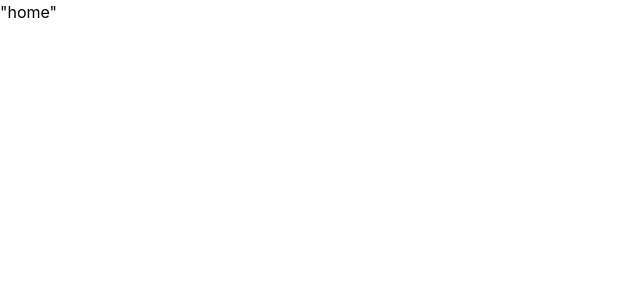
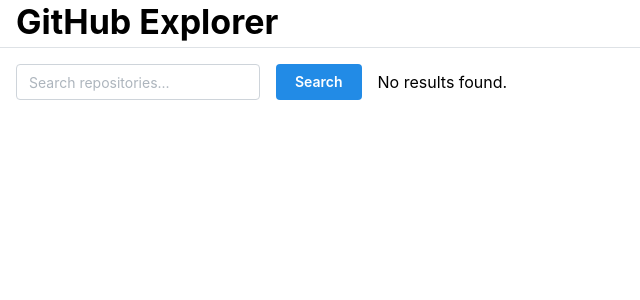
Before and after one commit to Crocsx/github-explorer, a React (Vite) app: page / in a window 1280 px wide. Shown: the top 300 px of the page, without its empty margins (0-640 px from the left). Built offline with nearby package versions, Linux system fonts and the light colour scheme.

Commit message:
feat: github api setup and ui scafolding

```diff
--- a/package.json
+++ b/package.json
@@ -12,11 +12,14 @@
   "dependencies": {
     "@mantine/core": "^8.3.18",
     "@mantine/hooks": "^8.3.18",
+    "@tanstack/react-query": "^5.95.2",
+    "@tanstack/react-query-devtools": "^5.95.2",
     "react": "^19.2.4",
     "react-dom": "^19.2.4"
   },
   "devDependencies": {
     "@eslint/js": "^9.39.4",
+    "@octokit/types": "^16.0.0",
     "@types/node": "^24.12.0",
     "@types/react": "^19.2.14",
     "@types/react-dom": "^19.2.3",
--- a/src/App.tsx
+++ b/src/App.tsx
@@ -1,7 +1,21 @@
+import { MantineProvider } from '@mantine/core';
 import '@mantine/core/styles.css';
+import { QueryClient, QueryClientProvider } from '@tanstack/react-query';
+import { ReactQueryDevtools } from '@tanstack/react-query-devtools';
+
+import { SearchPage } from '@/pages';
+
+const queryClient = new QueryClient();
 
 function App() {
-  return <>"home"</>;
+  return (
+    <MantineProvider>
+      <QueryClientProvider client={queryClient}>
+        <SearchPage />
+        {import.meta.env.DEV && <ReactQueryDevtools />}
+      </QueryClientProvider>
+    </MantineProvider>
+  );
 }
 
 export default App;
--- /dev/null
+++ b/src/components/header/Header.tsx
@@ -0,0 +1,9 @@
+import { Group, Title } from '@mantine/core';
+
+export const Header = () => {
+  return (
+    <Group px="md">
+      <Title>GitHub Explorer</Title>
+    </Group>
+  );
+};
--- /dev/null
+++ b/src/components/header/index.ts
@@ -0,0 +1 @@
+export { Header } from './Header';
--- /dev/null
+++ b/src/components/index.ts
@@ -0,0 +1,2 @@
+export * from './query-boundary';
+export * from './header';
--- /dev/null
+++ b/src/components/query-boundary/QueryBoundary.tsx
@@ -0,0 +1,41 @@
+import type { ReactNode } from 'react';
+
+import { Loader, Alert } from '@mantine/core';
+
+export type QueryBoundaryProps<T> = {
+  /* The data to render when the query is successful. Can be undefined if the query hasn't returned yet or if it returned no data. */
+  data: T | undefined;
+  /* Whether the query is currently loading. */
+  isLoading: boolean;
+  /* Whether the query resulted in an error. */
+  isError: boolean;
+  /* The error object if the query resulted in an error. Can be null if isError is false. */
+  error?: Error | null;
+  /* Whether the query returned no data. This is separate from isError because an empty result can be a valid response (e.g. no repos found for a search term). */
+  isEmpty?: boolean;
+  /* Fallback content to render when the query returns no data. Defaults to a simple message. */
+  emptyFallback?: ReactNode;
+  /* A render prop that receives the query data and returns the content to render when the query is successful. */
+  children: (data: T) => ReactNode;
+};
+
+export function QueryBoundary<T>({
+  data,
+  isLoading,
+  isError,
+  error,
+  isEmpty,
+  emptyFallback = <p>No results found.</p>,
+  children,
+}: QueryBoundaryProps<T>) {
+  if (isLoading) return <Loader />;
+
+  if (isError)
+    return (
+      <Alert color="red">{error?.message ?? 'Something went wrong.'}</Alert>
+    );
+
+  if (isEmpty || !data) return <>{emptyFallback}</>;
+
+  return <>{children(data)}</>;
+}
--- /dev/null
+++ b/src/components/query-boundary/index.ts
@@ -0,0 +1 @@
+export { QueryBoundary, type QueryBoundaryProps } from './QueryBoundary';
--- /dev/null
+++ b/src/data-access/github.ts
@@ -0,0 +1,30 @@
+import type { Endpoints } from '@octokit/types';
+
+type GitHubSearchResponse =
+  Endpoints['GET /search/repositories']['response']['data'];
+
+export async function searchRepositories(
+  query: string,
+  page: number,
+  perPage: number = 20,
+  signal?: AbortSignal,
+) {
+  const params = new URLSearchParams({
+    q: query,
+    page: String(page),
+    per_page: String(perPage),
+  });
+
+  const response = await fetch(
+    `https://api.github.com/search/repositories?${params}`,
+    {
+      signal,
+      headers: {
+        Accept: 'application/vnd.github+json',
+        'X-GitHub-Api-Version': '2026-03-10',
+      },
+    },
+  );
+
+  return response.json() as Promise<GitHubSearchResponse>;
+}
--- /dev/null
+++ b/src/hooks/useRepoSearch.tsx
@@ -0,0 +1,18 @@
+import { useQuery, keepPreviousData } from '@tanstack/react-query';
+
+import { searchRepositories } from '@/data-access/github';
+
+export function useRepoSearch(
+  query: string,
+  page: number,
+  options: { perPage?: number } = {},
+) {
+  return useQuery({
+    queryKey: ['repos', query, page],
+    queryFn: ({ signal }) =>
+      searchRepositories(query, page, options.perPage, signal),
+    enabled: query.trim().length > 0,
+    placeholderData: keepPreviousData,
+    staleTime: 1000 * 60 * 5,
+  });
+}
--- /dev/null
+++ b/src/pages/SearchPage.tsx
@@ -0,0 +1,63 @@
+import { useState } from 'react';
+
+import { TextInput, Button, Group, AppShell } from '@mantine/core';
+import { useDebouncedCallback } from '@mantine/hooks';
+
+import { QueryBoundary, Header } from '@/components';
+import { useRepoSearch } from '@/hooks/useRepoSearch';
+
+export const SearchPage = () => {
+  const [query, setQuery] = useState('');
+
+  const { data, isError, isLoading } = useRepoSearch(query, 1);
+
+  const handleSearch = useDebouncedCallback(() => {
+    setQuery(query);
+  }, 500);
+
+  return (
+    <AppShell header={{ height: 48 }}>
+      <AppShell.Header>
+        <Header />
+      </AppShell.Header>
+      <AppShell.Main>
+        <Group p="md">
+          <Group>
+            <TextInput
+              placeholder="Search repositories..."
+              value={query}
+              onChange={(e) => setQuery(e.target.value)}
+              style={{ flex: 1 }}
+              onKeyDown={handleSearch}
+            />
+            <Button onClick={handleSearch} loading={isLoading}>
+              Search
+            </Button>
+          </Group>
+          <Group>
+            <QueryBoundary
+              isLoading={isLoading}
+              data={data}
+              isError={isError}
+              isEmpty={data?.items.length === 0}
+              emptyFallback={<div>No results found.</div>}
+            >
+              {(result) =>
+                result?.items.map((repo) => (
+                  <a
+                    key={repo.id}
+                    href={repo.html_url}
+                    target="_blank"
+                    rel="noopener noreferrer"
+                  >
+                    {repo.full_name}
+                  </a>
+                ))
+              }
+            </QueryBoundary>
+          </Group>
+        </Group>
+      </AppShell.Main>
+    </AppShell>
+  );
+};
--- /dev/null
+++ b/src/pages/index.ts
@@ -0,0 +1 @@
+export { SearchPage } from './SearchPage';
```
Also changed, not shown: 1 other file (tests, documents, lock files or other folders).
